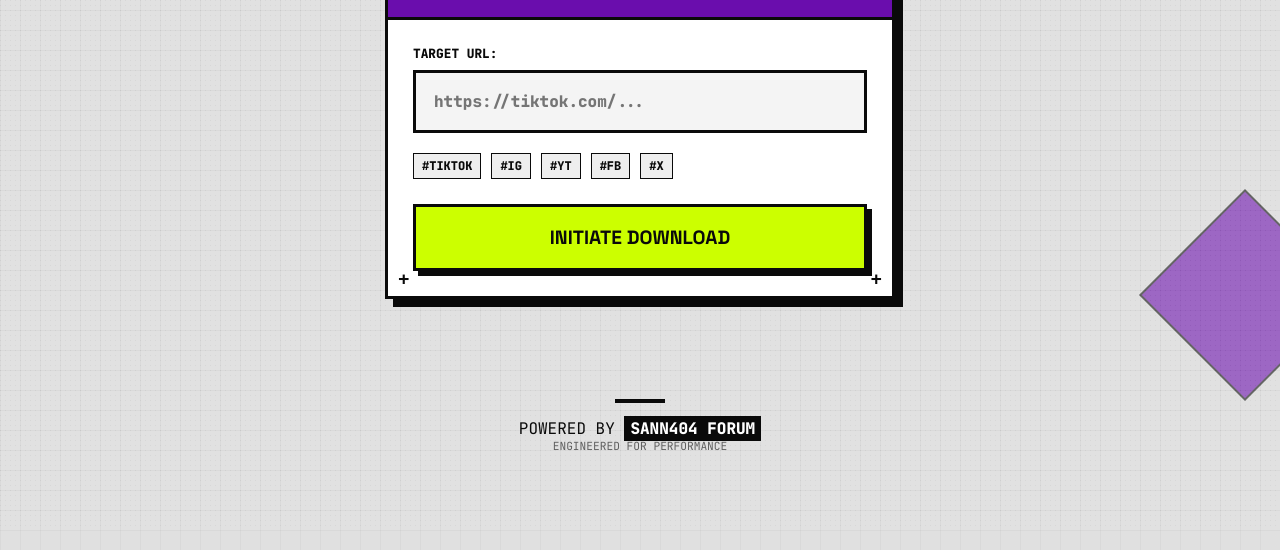
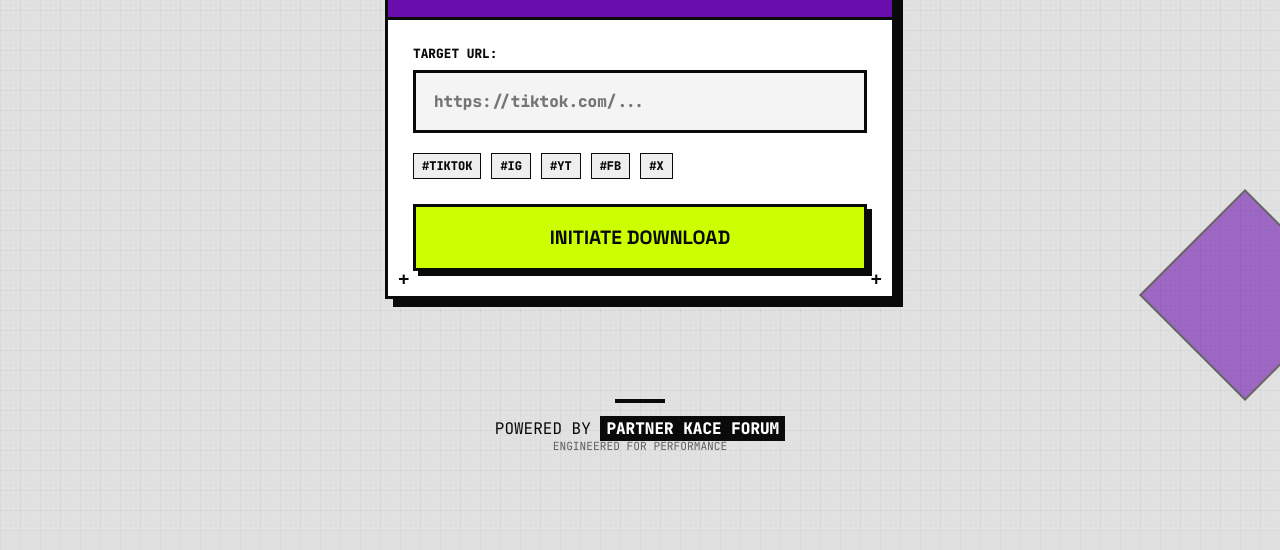
Before and after one commit to FIKRIHUB01/donwloader-kace, a website: page index.html in a window 1280 px wide. Shown: the part 270-820 px from the top of the page. Drawn offline with Linux system fonts and the light colour scheme.

Commit message:
Change footer text to highlight KACE partnership

```diff
--- a/index.html
+++ b/index.html
@@ -80,7 +80,7 @@
 
         <footer class="sann-footer">
             <div class="footer-line"></div>
-            <p>POWERED BY <span class="sann-highlight">SANN404 FORUM</span></p>
+            <p>POWERED BY <span class="sann-highlight">PARTNER KACE FORUM</span></p>
             <p style="font-size: 0.7rem; opacity: 0.6;">ENGINEERED FOR PERFORMANCE</p>
         </footer>
 
```
